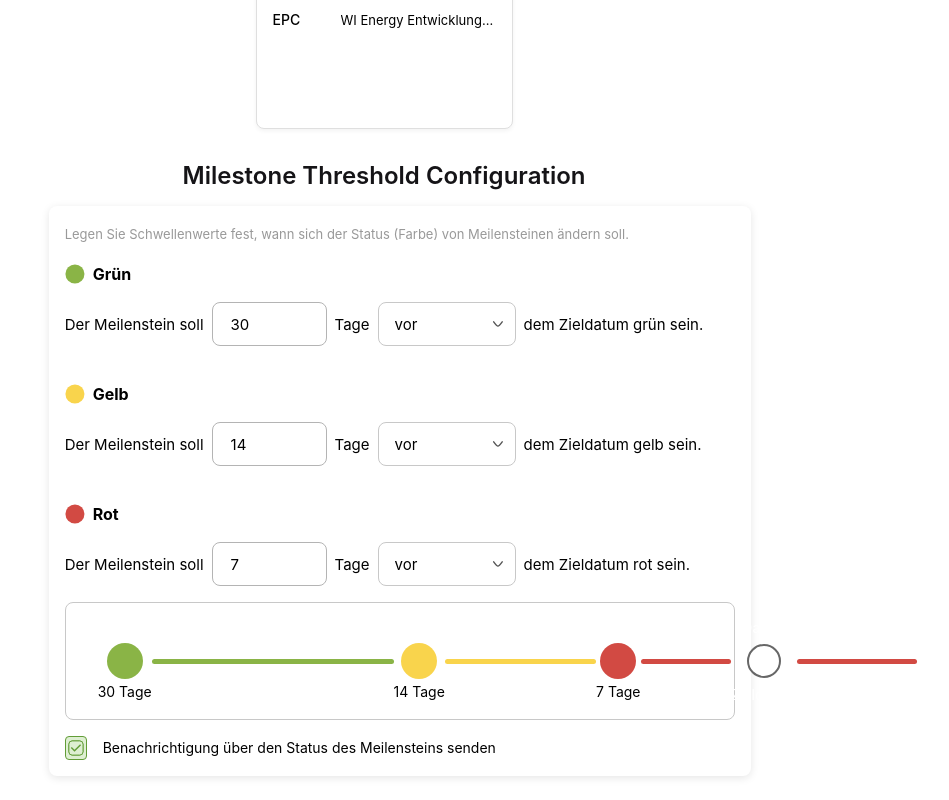
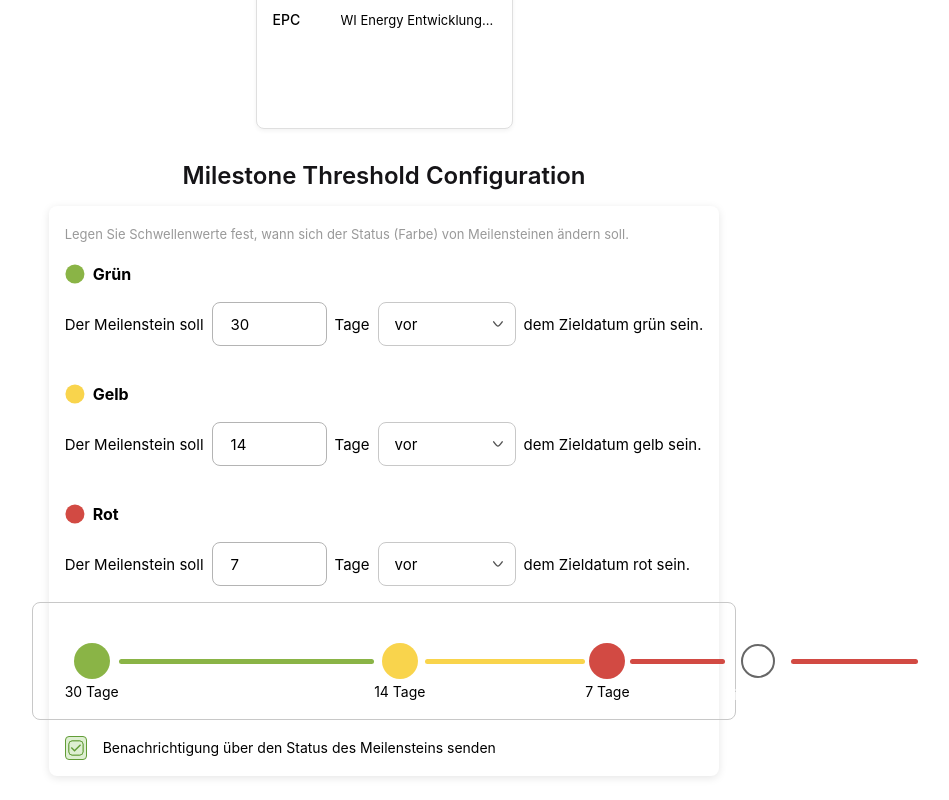
Before and after one commit to rossellafi/ai-test-project, an Angular app: page / in a window 1280 px wide. Shown: the part 539-1339 px from the top of the page, without its empty margins (256-1205 px from the left). Built offline with nearby package versions, Linux system fonts and the light colour scheme.

Commit message:
Apply diff changes to milestone threshold component styles
cgen-3c0c24b85ba343afa1abed037a47568c

```diff
--- a/src/app/milestone-threshold/milestone-threshold.component.css
+++ b/src/app/milestone-threshold/milestone-threshold.component.css
@@ -14,8 +14,8 @@
 
 .threshold-content {
   display: flex;
-  width: 100%;
-  max-width: 1087px;
+  width: auto;
+  max-width: 1187px;
   padding: 16px;
   flex-direction: column;
   align-items: flex-start;
@@ -23,6 +23,7 @@
   border-radius: 8px;
   background: var(--color-background-white);
   box-shadow: 0 2px 8px rgba(0, 0, 0, 0.1);
+  align-self: center;
 }
 
 .description {
@@ -234,10 +235,11 @@
   padding: 16px 32px;
   align-items: center;
   gap: -6px;
-  align-self: stretch;
+  align-self: center;
   border-radius: 8px;
   border: 1px solid var(--color-stroke-input-primary);
   position: relative;
+  width: 100%;
 }
 
 .timeline-marker {
@@ -311,6 +313,7 @@
   height: 5px;
   border-radius: 99px;
   flex-shrink: 0;
+  flex-grow: 1;
 }
 
 .timeline-segment.green {
```
